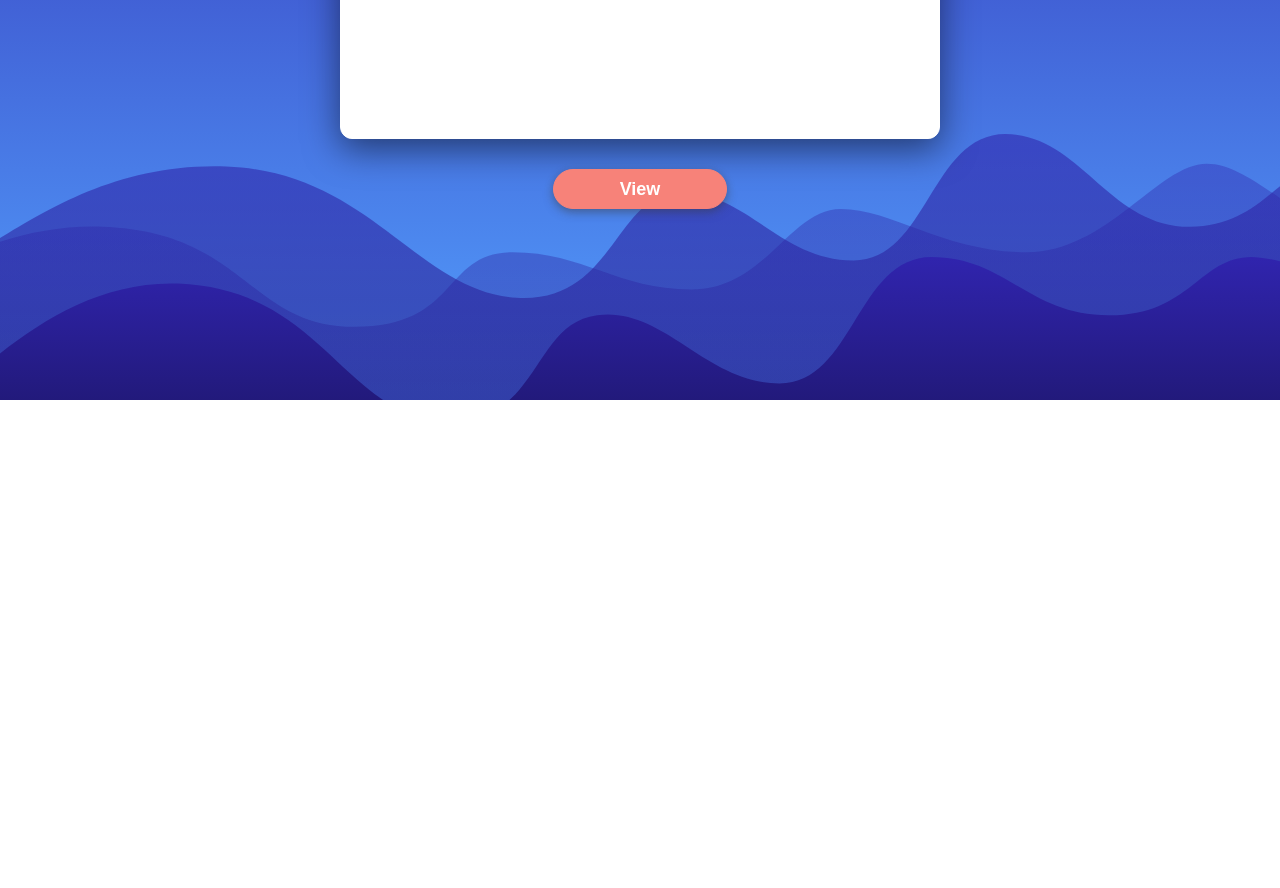
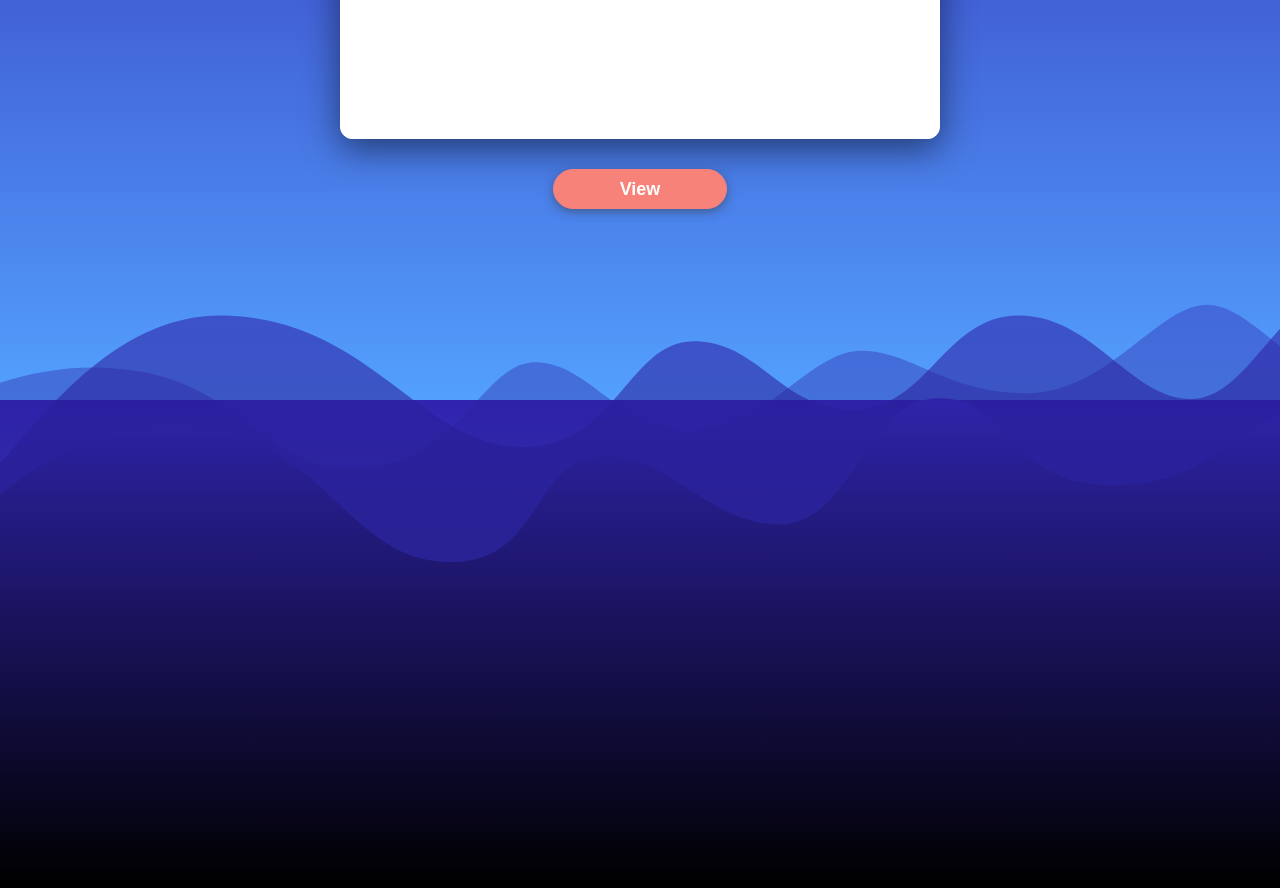
Before and after one commit to elcodabra/text-to-learn, an Angular app: page / in a window 1280 px wide. Shown: the part 400-1288 px from the top of the page. Before the commit the page ends 800 px from the top, so only its background shows below. Built offline with nearby package versions, Linux system fonts and the light colour scheme.

Commit message:
Поставил волны отдельно каждые

```diff
--- a/src/app/app.component.html
+++ b/src/app/app.component.html
@@ -1,11 +1,13 @@
 <header class="header">
 	<div class="header__logo">
-		<div class="logo" routerLink="/"></div>
+		<a class="logo" routerLink="/"></a>
 	</div>
 </header>
 
-<div class="content">
+<main class="content">
 	<router-outlet></router-outlet>
-</div>
+</main>
 
-<div class="footer"></div>
+<footer class="footer">
+	<div class="footer__container"></div>
+</footer>
--- a/src/app/app.component.scss
+++ b/src/app/app.component.scss
@@ -18,20 +18,68 @@
   outline: none;
 }
 
+.logo:hover {
+  opacity: .5;
+}
+
 .content {
   position: relative;
-  min-height: 100%;
+  min-height: 60rem;
   padding-top: 3rem;
   text-align: center;
   z-index: 5;
 }
 
 .footer {
-  position: fixed;
+  position: relative;
   right: 0;
   bottom: 0;
   left: 0;
-  height: 266px;
-  background: url(../assets/waves.svg) repeat-x;
+  height: 76rem;
+  width: 100%;
+  overflow: hidden;
   z-index: 1;
 }
+
+.footer:before {
+  content: '';
+  position: absolute;
+  top: 0;
+  left: 0;
+  background: url(../assets/wave1.svg) left bottom repeat-x;
+  width: 100%;
+  height: 100%;
+  z-index: 2;
+}
+
+.footer__container {
+  position: absolute;
+  top: 0;
+  left: 0;
+  height: 100%;
+  width: 100%;
+  z-index: 1;
+}
+
+.footer__container:before,
+.footer__container:after {
+  content: '';
+  position: absolute;
+  top: 0;
+  left: 0;
+  width: 100%;
+  height: 100%;
+}
+
+.footer__container:before {
+  background: url(../assets/wave2.svg) repeat-x;
+  height: 368px;
+  top: 2rem;
+  z-index: 1;
+}
+
+.footer__container:after {
+  background: url(../assets/wave3.svg) repeat-x;
+  height: 341px;
+  z-index: 2;
+}
--- a/src/app/level/level.component.scss
+++ b/src/app/level/level.component.scss
@@ -2,9 +2,6 @@
 	position: relative;
 	width: 100%;
 	text-align: center;
-	// display: flex;
-	// align-items: center;
-	// justify-content: center;
 }
 
 .levels:after {
@@ -18,9 +15,11 @@
 	float: left;
 	display: inline-block;
 	vertical-align: middle;
-	padding: 7.5rem 0 0;
+	margin-top: 7.3rem;
 	max-width: 400px;
 	width: 25%;
+	height: 12rem;
+	overflow: hidden;
 }
 
 .levels-complete {
@@ -48,7 +47,7 @@
 	box-shadow: 0 10px 35px rgba(0,0,0,.5);
 	margin-bottom: 2rem;
 	padding: 3.5rem 4.5rem;
-	min-height: 25rem;
+	min-height: 2.48rem;
 }
 
 .levels__item-wrap {
--- a/src/styles.scss
+++ b/src/styles.scss
@@ -65,11 +65,16 @@ body {
 	margin: 0;
 	position: relative;
 	font: 10px/1.5 'Proxima Nova', Arial, Helvetica, sans-serif;
-	min-height: 100%;
 	/* For older browsers */
 	background: url('./assets/rectangle-8.png') fixed;
 	/* Rectangle 8: */
 	background: linear-gradient(-180deg, #3023AE 0%, #53A0FE 100%, #B4ED50 100%) no-repeat fixed;
+}
+
+a {
+	text-decoration: none;
+	-webkit-transition: all .3s;
+	transition: all .3s;
 }
 
 p {
@@ -99,6 +104,8 @@ p {
 	font-weight: 600;
 	outline: none;
 	padding: 0 66px;
+	-webkit-transition: all .3s;
+	transition: all .3s;
 }
 
 .btn:hover {
@@ -172,7 +179,6 @@ p {
 	resize: none;
 }
 
-
 .done {
 	position: absolute;
 	display: block;
```
Also changed, not shown: src/assets/wave1.svg.
